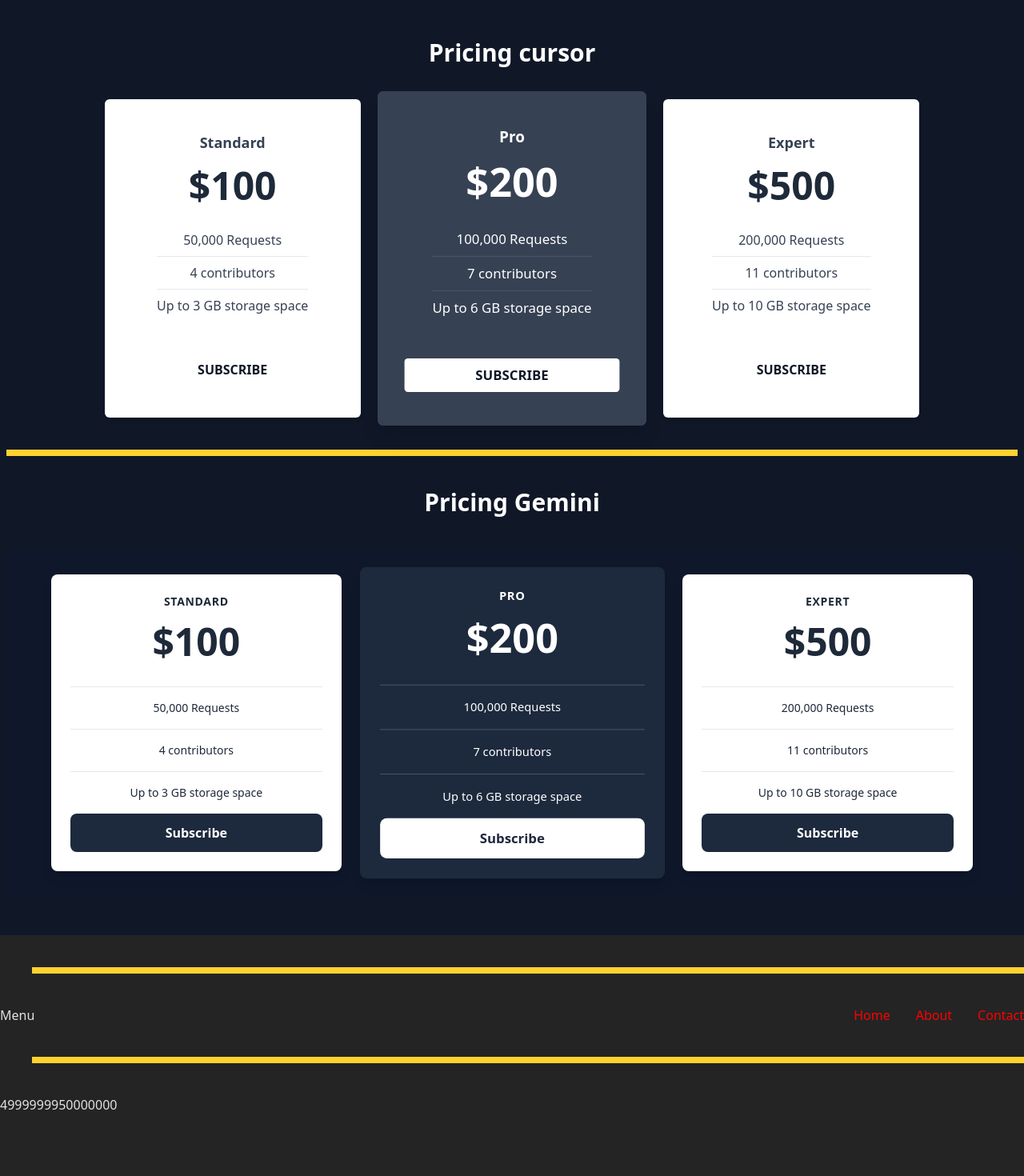
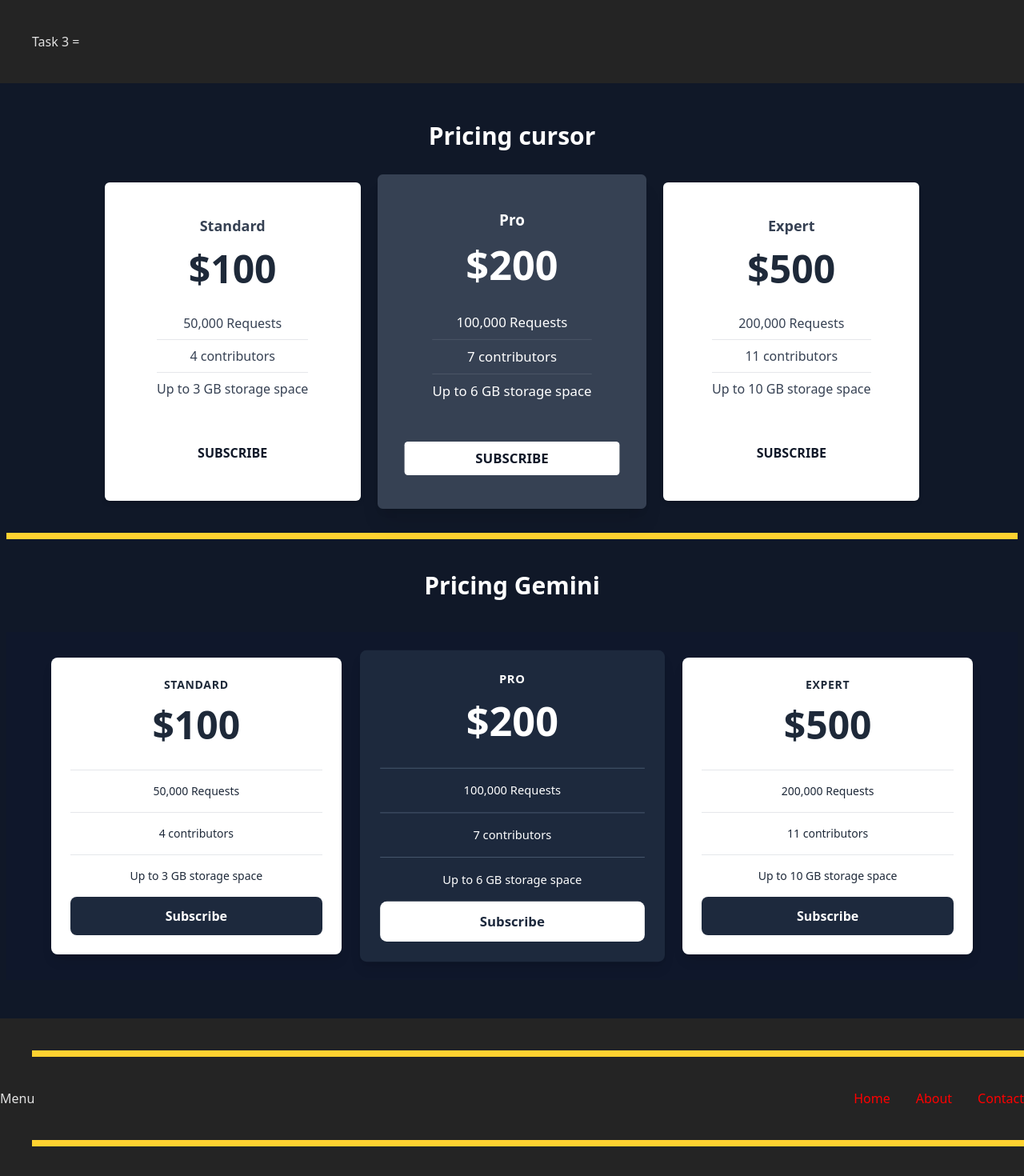
Before and after one commit to zhenya-band/ai-tasks, a React (Vite) app: page / in a window 1280 px wide. Shown: the top 1470 px of the page at 80% size. Before the commit the page ends 1393 px from the top, so only its background shows below. Built offline with nearby package versions, Linux system fonts and the light colour scheme.

Commit message:
feat: added task3 solution

```diff
--- /dev/null
+++ b/public/worker.js
@@ -0,0 +1,7 @@
+onmessage = function(e) {
+  let t = 0;
+  for (let i = 0; i < 1e8; i++) {
+    t += i;
+  }
+  postMessage(t);
+};
--- /dev/null
+++ b/public/worker.ts
@@ -0,0 +1,8 @@
+// public/worker.ts
+self.onmessage = () => {
+    let t = 0;
+    for (let i = 0; i < 1e8; i++) {
+      t += i;
+    }
+    self.postMessage(t);
+};
--- a/src/App.tsx
+++ b/src/App.tsx
@@ -6,6 +6,7 @@ import Dashboard from "./tasks/task3/Dashboard";
 function App() {
   return (
     <>
+      <Dashboard />
       <div className="min-h-screen w-full bg-gray-900 flex flex-col items-center justify-center py-12 px-2">
         <h1 className="text-3xl font-bold text-white mb-10">Pricing cursor</h1>
         <div className="flex flex-col sm:flex-row gap-6 w-full max-w-5xl justify-center items-center">
@@ -45,7 +46,6 @@ function App() {
       <div className="w-full bg-amber-300 h-2 m-10" />
       <MenuCursor />
       <div className="w-full bg-amber-300 h-2 m-10" />
-      <Dashboard />
     </>
   );
 }
--- a/src/tasks/task3/Dashboard.tsx
+++ b/src/tasks/task3/Dashboard.tsx
@@ -3,13 +3,43 @@ import React, { useState, useEffect } from "react";
 export default function Dashboard() {
   const [d, setD] = useState<number | null>(null);
 
+//   useEffect(() => {
+//     let t = 0;
+//     for (let i = 0; i < 1e8; i++) {
+//       t += i;
+//     }
+//     setD(t);
+//   }, []);
+
+
+// Cursor solutions
   useEffect(() => {
-    let t = 0;
-    for (let i = 0; i < 1e8; i++) {
-      t += i;
-    }
-    setD(t);
+    const worker = new Worker("/worker.js");
+    worker.onmessage = function(e) {
+      setD(e.data);
+    };
+    worker.postMessage("start");
+    return () => worker.terminate();
   }, []);
 
-  return <div>{d}</div>;
+// Gemini solutions
+//   useEffect(() => {
+//     // Create a new worker instance
+//     const worker = new Worker('/worker.ts');
+
+//     // Listen for messages from the worker
+//     worker.onmessage = (event: MessageEvent<number>) => {
+//       setD(event.data);
+//     };
+
+//     // Start the worker
+//     worker.postMessage('start');
+
+//     // Clean up by terminating the worker when the component unmounts
+//     return () => {
+//       worker.terminate();
+//     };
+//   }, []);
+
+  return <div className=" p-10 font-medium">Task 3 = {d}</div>;
 }
```
Also changed, not shown: src/tasks/task3/total-blocking-after.png (added), src/tasks/task3/total-blocking-before.png (added).
